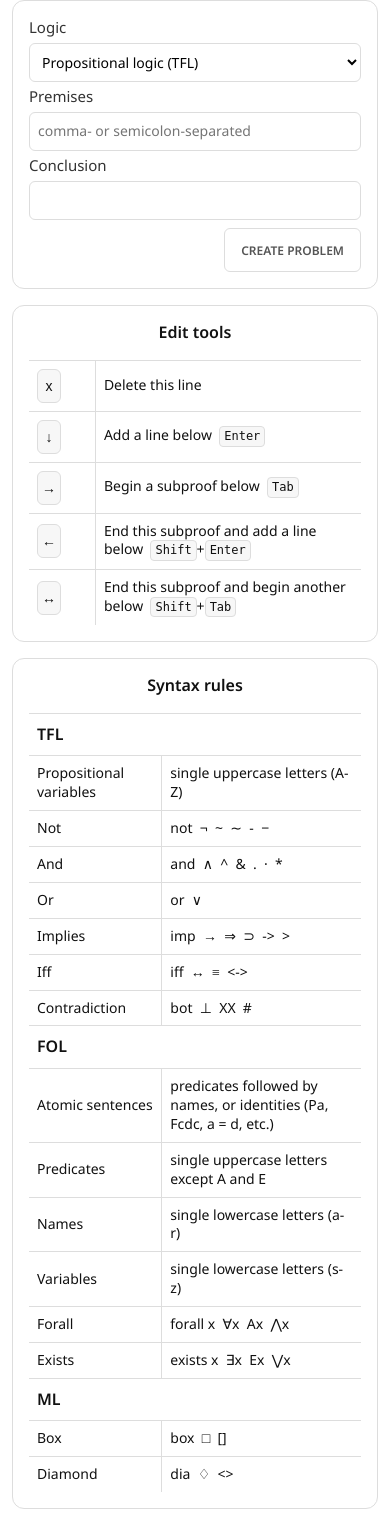
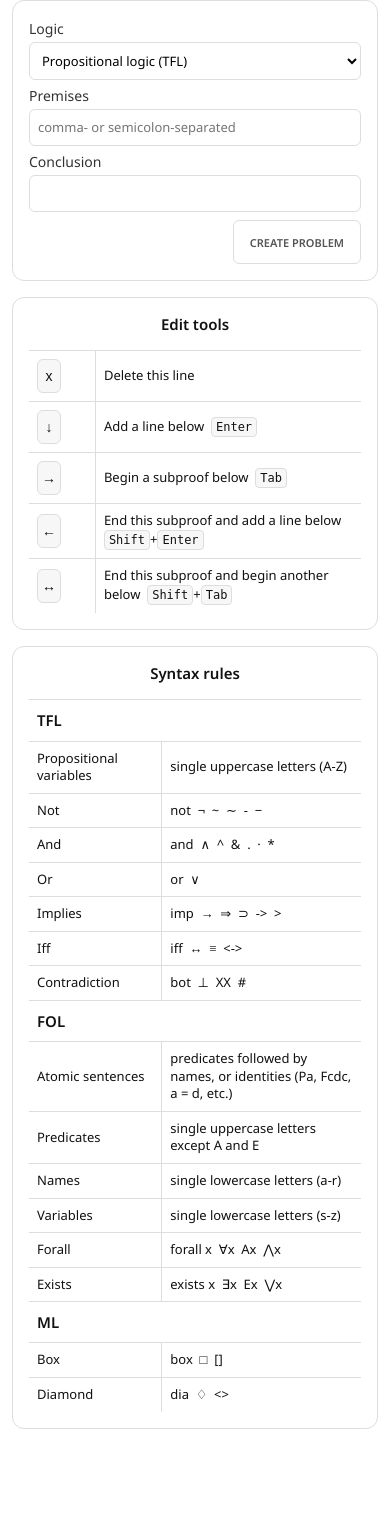
Before and after one commit to daniyal1249/ND-Prover, a Flask app: page / in a window 390 px wide. Shown: the part 211-1736 px from the top of the page. After the commit the page ends 1640 px from the top, so only its background shows below. Run offline with Flask 3, Linux system fonts and the light colour scheme.

Commit message:
minor mobile ui changes

```diff
--- a/site/static/css/responsive.css
+++ b/site/static/css/responsive.css
@@ -40,7 +40,14 @@
   }
 
   .problem-setup label {
-    margin-bottom: var(--spacing-xs);
+    margin-top: var(--spacing-xs);
+    font-size: var(--font-size-lg);
+  }
+
+  .text-input,
+  select.logic {
+    padding: var(--spacing-md);
+    font-size: var(--font-size-md);
   }
 
   select.logic {
@@ -51,6 +58,7 @@
   .ui-btn {
     min-height: 44px;
     padding: var(--spacing-lg) var(--spacing-xl);
+    font-size: var(--font-size-xs);
   }
 
   /* === Table Adjustments === */
@@ -62,12 +70,12 @@
 
   .table-like td {
     padding: var(--spacing-md);
-    font-size: var(--font-size-lg);
+    font-size: var(--font-size-md);
   }
 
   .table-like th {
     padding: 0 var(--spacing-md) var(--spacing-xl);
-    font-size: var(--font-size);
+    font-size: var(--font-size-xl);
   }
 
   .actions-help-table col:nth-child(1) {
@@ -82,6 +90,14 @@
   .proof-pane,
   .results-pane {
     padding: var(--spacing-xl);
+  }
+
+  .problem-summary {
+    font-size: var(--font-size-lg);
+  }
+
+  .results {
+    font-size: var(--font-size-lg);
   }
 
   /* === Proof Editor Scaling === */
@@ -100,13 +116,6 @@
   /* === Toolbar Adjustments === */
   .toolbar {
     gap: var(--spacing-sm);
-  }
-
-  /* === Input Adjustments === */
-  .text-input,
-  select.logic {
-    font-size: var(--font-size-lg);
-    padding: var(--spacing-md);
   }
 
   /* === Spacing Adjustments === */
--- a/site/static/css/variables.css
+++ b/site/static/css/variables.css
@@ -32,6 +32,7 @@
   --math-font: "Noto Sans Math", sans-serif;
   --font-size: 16px;
   --line-height: 1.25;
+  --font-size-xs: 11px;
   --font-size-sm: 12px;
   --font-size-md: 13px;
   --font-size-lg: 14px;
```
